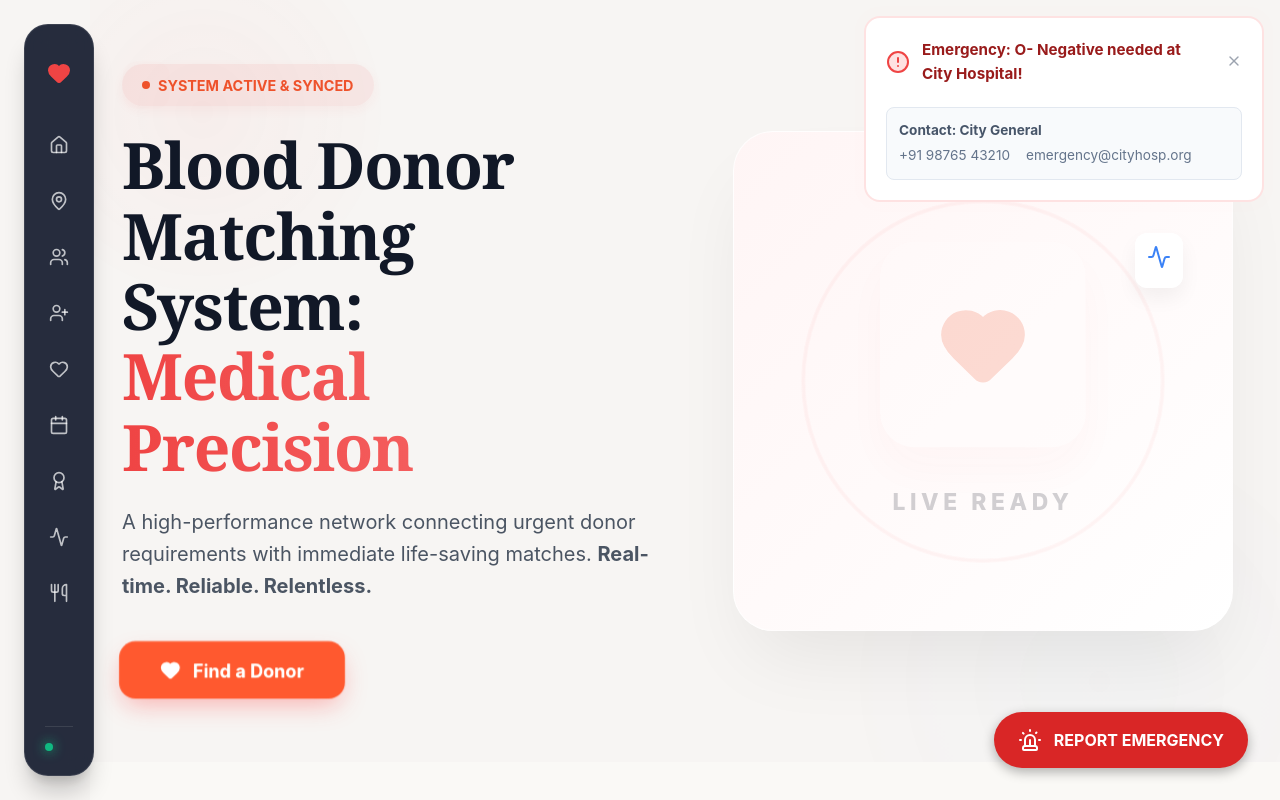
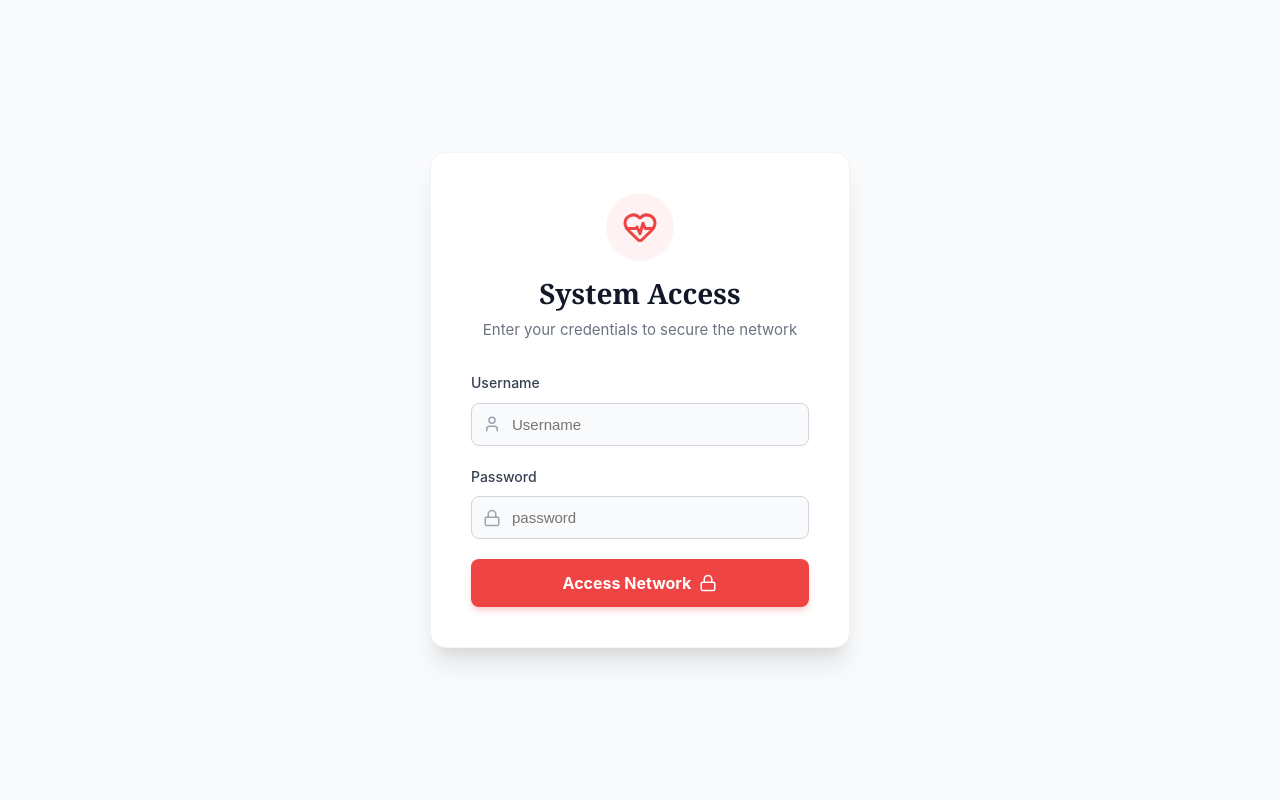
Before and after one commit to PavaniPatluri/Blood-Donor-Matching-System, a React (Vite) app: page / in a window 1280 px wide. Shown: the top 800 px of the page. Built offline with nearby package versions, Linux system fonts and the light colour scheme; no server answers.

Commit message:
Add Login page to premium GUI

```diff
--- a/src/App.jsx
+++ b/src/App.jsx
@@ -15,9 +15,11 @@ import LiveActivity from './components/LiveActivity';
 import DonorBenefits from './components/DonorBenefits';
 import DonorDiet from './components/DonorDiet';
 import Sidebar from './components/Sidebar';
+import Login from './components/Login';
 
 function App() {
   const [isEmergency, setIsEmergency] = useState(false);
+  const [isAuthenticated, setIsAuthenticated] = useState(false);
 
   const resetSystem = useCallback(() => {
     if (window.confirm("This will clear all donor data, registration history, and reset the application. Proceed?")) {
@@ -41,6 +43,10 @@ function App() {
       document.body.style.color = 'var(--color-text)';
     }
   }, [isEmergency]);
+
+  if (!isAuthenticated) {
+    return <Login onLogin={() => setIsAuthenticated(true)} />;
+  }
 
   return (
     <div className={`app-container ${isEmergency ? 'emergency-mode' : ''}`} style={{ paddingLeft: '90px' }}>
--- a/src/styles/main.css
+++ b/src/styles/main.css
@@ -63,3 +63,131 @@ button {
     margin: 0 auto;
     padding: 0 2rem;
 }
+
+/* --- PREMIUM LOGIN STYLES --- */
+.login-wrapper {
+  display: flex;
+  justify-content: center;
+  align-items: center;
+  min-height: 100vh;
+  background-color: #f9fafb;
+  position: relative;
+  overflow: hidden;
+  width: 100%;
+}
+
+.login-box {
+  background: white;
+  padding: 40px;
+  border-radius: 16px;
+  box-shadow: 0 20px 25px -5px rgba(0, 0, 0, 0.1), 0 10px 10px -5px rgba(0, 0, 0, 0.04);
+  width: 100%;
+  max-width: 420px;
+  position: relative;
+  z-index: 10;
+  border: 1px solid #f3f4f6;
+  box-sizing: border-box;
+}
+
+.login-header {
+  text-align: center;
+  margin-bottom: 30px;
+}
+
+.icon-wrapper {
+  display: inline-flex;
+  justify-content: center;
+  align-items: center;
+  background-color: #fef2f2;
+  padding: 16px;
+  border-radius: 50%;
+  margin-bottom: 16px;
+}
+
+.login-header h2 {
+  margin: 0 0 8px 0;
+  font-size: 28px;
+  font-family: Georgia, serif;
+  color: #111827;
+}
+
+.login-header p {
+  margin: 0;
+  color: #6b7280;
+  font-size: 15px;
+}
+
+.error-banner {
+  background-color: #fef2f2;
+  color: #dc2626;
+  padding: 12px;
+  border-radius: 8px;
+  margin-bottom: 24px;
+  text-align: center;
+  font-weight: 500;
+  border: 1px solid #fee2e2;
+}
+
+.login-form .input-group {
+  margin-bottom: 20px;
+}
+
+.login-form label {
+  display: block;
+  margin-bottom: 8px;
+  color: #374151;
+  font-size: 14px;
+  font-weight: 500;
+}
+
+.input-with-icon {
+  position: relative;
+}
+
+.input-with-icon .input-icon {
+  position: absolute;
+  left: 12px;
+  top: 50%;
+  transform: translateY(-50%);
+  color: #9ca3af;
+}
+
+.input-with-icon input {
+  width: 100%;
+  padding: 12px 12px 12px 40px;
+  border: 1px solid #d1d5db;
+  border-radius: 8px;
+  font-size: 15px;
+  box-sizing: border-box;
+  transition: all 0.2s ease;
+  background-color: #f9fafb;
+}
+
+.input-with-icon input:focus {
+  outline: none;
+  border-color: #ef4444;
+  background-color: white;
+  box-shadow: 0 0 0 3px rgba(239, 68, 68, 0.1);
+}
+
+.login-submit-btn {
+  width: 100%;
+  background-color: #ef4444;
+  color: white;
+  border: none;
+  padding: 14px;
+  border-radius: 8px;
+  font-size: 16px;
+  font-weight: bold;
+  cursor: pointer;
+  display: flex;
+  justify-content: center;
+  align-items: center;
+  gap: 8px;
+  transition: background-color 0.2s;
+  box-shadow: 0 4px 6px -1px rgba(239, 68, 68, 0.3);
+}
+
+.login-submit-btn:hover {
+  background-color: #dc2626;
+}
```
